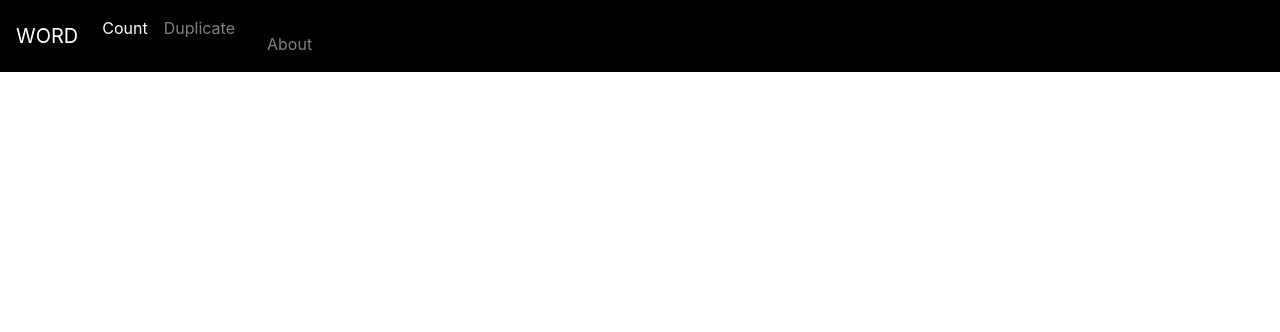
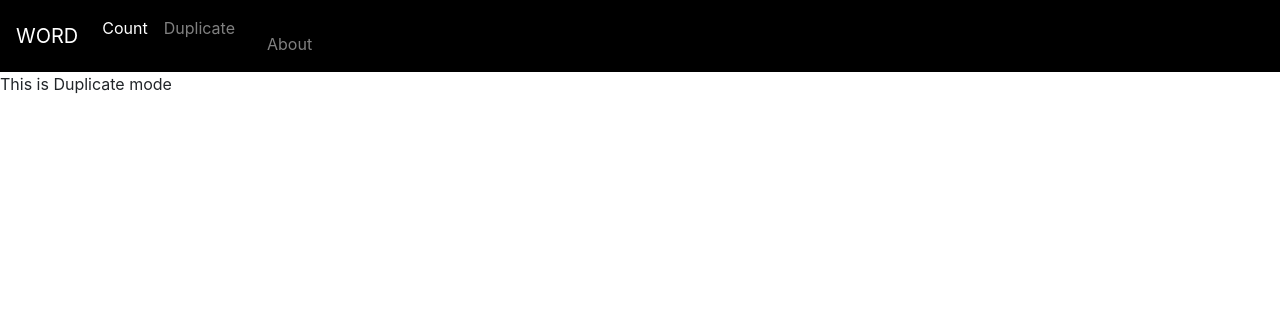
Before and after one commit to SirawitBu/Flask_tester, a Flask app: page /duplicate in a window 1280 px wide. Shown: the top 332 px of the page. Run offline with Flask 2, Linux system fonts and the light colour scheme; some libraries are stand-ins or nearby versions.

Commit message:
Update duplicate.html

```diff
--- a/templates/duplicate.html
+++ b/templates/duplicate.html
@@ -48,7 +48,7 @@
         </div>
     </nav>
 
-
+    This is Duplicate mode
 
 
   <!-- JavaScript at the bottom for fast page loading -->
```
